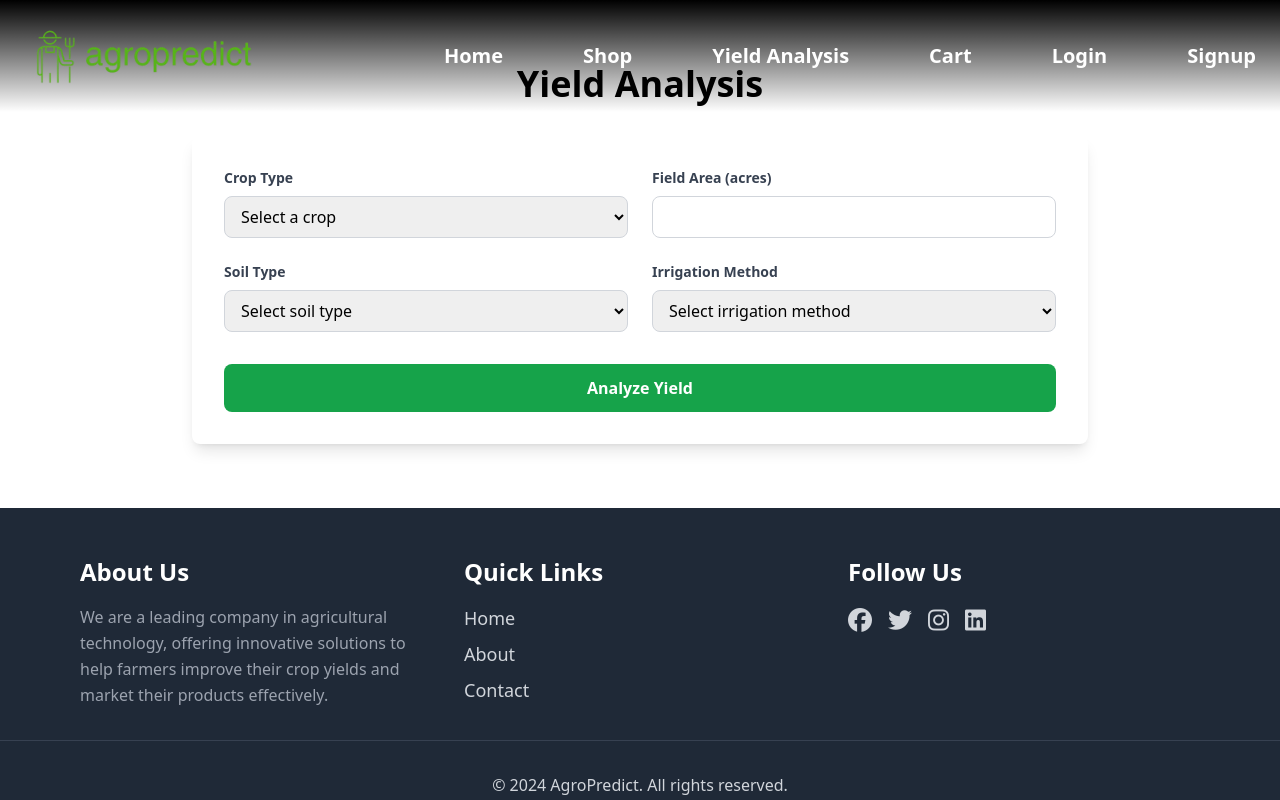
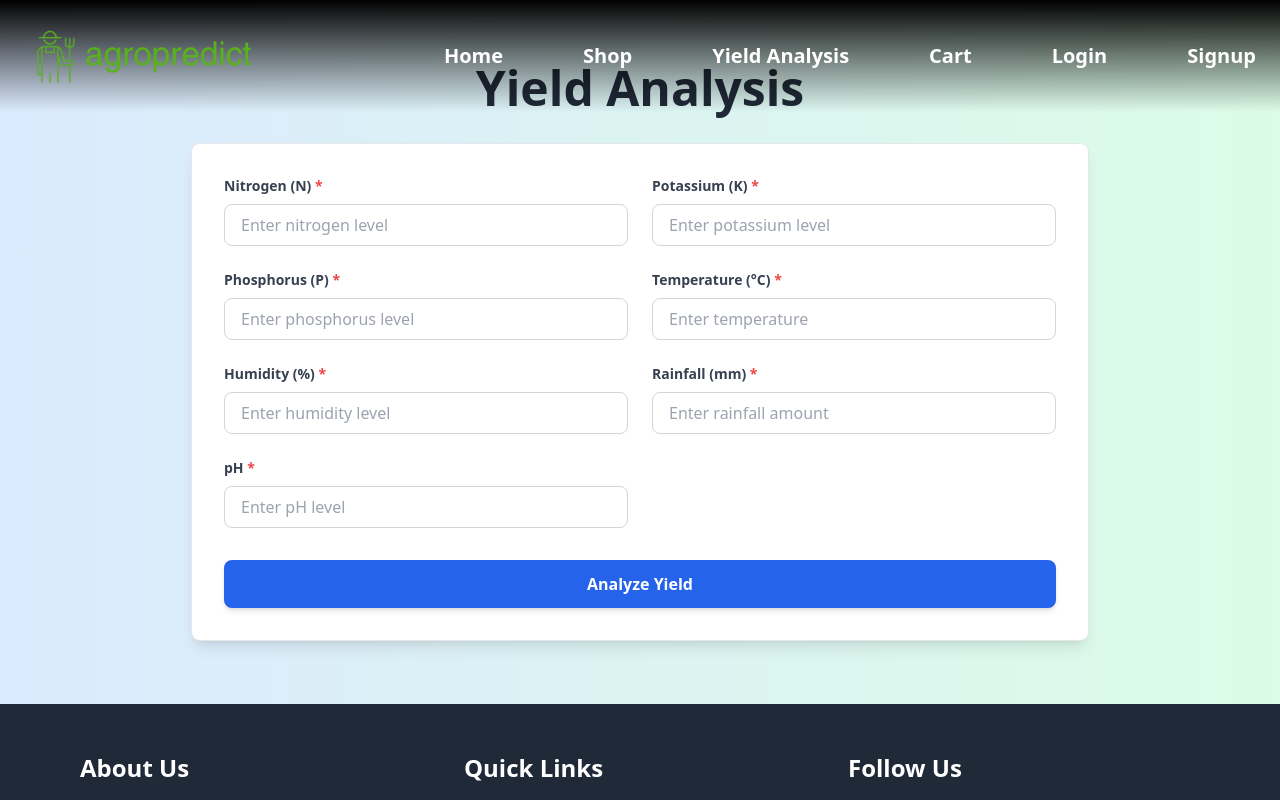
Before and after one commit to kartavya0203/Smart_individual, a React (Create React App) app in the folder Frontend/: page /yield-analysis in a window 1280 px wide. Shown: the top 800 px of the page. Built offline with nearby package versions, Linux system fonts and the light colour scheme.

Commit message:
yield analysis form changed

```diff
--- a/Frontend/src/components/Login.js
+++ b/Frontend/src/components/Login.js
@@ -73,53 +73,58 @@ const SignUp = () => {
       });
   };
   return (
-    <div>
+    <div className="min-h-screen flex justify-center items-center bg-cover bg-center bg-no-repeat">
   <form
     onSubmit={(e) => {
       e.preventDefault();
     }}
-        className="w-3/12 absolute p-10 border-2 flex flex-col gap-y-5 my-44 mx-auto right-0 left-0 justify-center"
+    className="w-3/12 p-10 border-2 border-green-400 rounded-lg shadow-lg flex flex-col gap-y-5 bg-white"
   >
+    <h2 className="text-center text-3xl font-bold text-green-600 mb-5">
+      {isSignIn ? "Sign In" : "Sign Up"}
+    </h2>
+
     {!isSignIn && (
       <input
         type="text"
         ref={username}
         placeholder="Enter username"
-            className="p-2 bg-gray-200"
+        className="p-3 border border-green-300 rounded-md focus:outline-none focus:ring-2 focus:ring-green-500 transition duration-200"
       />
     )}
     <input
       type="text"
       ref={email}
       placeholder="Enter Email"
-          className="p-2 bg-gray-200"
+      className="p-3 border border-green-300 rounded-md focus:outline-none focus:ring-2 focus:ring-green-500 transition duration-200"
     />
     <input
       type="password"
       ref={password}
       placeholder="Enter Password"
-          className="p-2 bg-gray-200"
+      className="p-3 border border-green-300 rounded-md focus:outline-none focus:ring-2 focus:ring-green-500 transition duration-200"
     />
 
     <button
       onClick={handleSubmit}
-          className="bg-blue-500 mx-auto w-32 p-2 rounded-lg text-white"
+      className="bg-green-500 mx-auto w-32 p-2 rounded-lg text-white hover:bg-green-600 transition duration-200"
     >
       {isSignIn ? "Sign In" : "Sign Up"}
     </button>
 
-        <div className="flex gap-2">
+    <div className="flex gap-2 text-gray-700">
       {isSignIn ? <p>New User?</p> : <p>Already Registered?</p>}
-
       <div
         onClick={toggleSignIn}
-            className="hover:underline cursor-pointer"
+        className="hover:underline cursor-pointer text-green-500"
       >
         {isSignIn ? "Sign Up now" : "Sign In now"}
       </div>
     </div>
   </form>
 </div>
+
+
   );
 };
 
--- a/Frontend/src/components/YieldAnalysis.js
+++ b/Frontend/src/components/YieldAnalysis.js
@@ -1,61 +1,122 @@
-// import Footer from "./Footer";
-// import Header from "./Header";
-
-// export const YieldAnalysis = () => {
-//   return (
-//     <div>
-//       <Header />
-//       YieldAnalysis
-//       <Footer />
-//     </div>
-//   );
-// };
-
 import Footer from "./Footer";
 import Header from "./Header";
 
 export const YieldAnalysis = () => {
   return (
-    <div className="min-h-screen flex flex-col">
+    <div className="min-h-screen flex flex-col bg-gradient-to-r from-blue-100 to-green-100">
       <Header />
       <main className="flex-grow container mx-auto px-4 py-16">
-        <h1 className="text-4xl font-bold mb-8 text-center">Yield Analysis</h1>
-        <div className="max-w-4xl mx-auto bg-white shadow-lg rounded-lg p-8">
+        <h1 className="text-5xl font-bold mb-8 text-center text-gray-800">Yield Analysis</h1>
+        <div className="max-w-4xl mx-auto bg-white shadow-lg rounded-lg p-8 ring-1 ring-gray-200">
           <form>
             <div className="grid grid-cols-1 md:grid-cols-2 gap-6">
+              {/* Nitrogen */}
               <div>
-                <label htmlFor="crop" className="block text-gray-700 text-sm font-bold mb-2">Crop Type</label>
-                <select id="crop" className="w-full px-3 py-2 border border-gray-300 rounded-lg focus:outline-none focus:border-blue-500">
-                  <option>Select a crop</option>
-                  <option>Wheat</option>
-                  <option>Corn</option>
-                  <option>Soybeans</option>
-                </select>
+                <label htmlFor="nitrogen" className="block text-gray-700 text-sm font-semibold mb-2">
+                  Nitrogen (N) <span className="text-red-500">*</span>
+                </label>
+                <input
+                  type="number"
+                  id="nitrogen"
+                  className="w-full px-4 py-2 border border-gray-300 rounded-lg focus:outline-none focus:ring-2 focus:ring-blue-400 transition duration-200"
+                  placeholder="Enter nitrogen level"
+                  required
+                />
               </div>
+
+              {/* Potassium */}
               <div>
-                <label htmlFor="area" className="block text-gray-700 text-sm font-bold mb-2">Field Area (acres)</label>
-                <input type="number" id="area" className="w-full px-3 py-2 border border-gray-300 rounded-lg focus:outline-none focus:border-blue-500" />
+                <label htmlFor="potassium" className="block text-gray-700 text-sm font-semibold mb-2">
+                  Potassium (K) <span className="text-red-500">*</span>
+                </label>
+                <input
+                  type="number"
+                  id="potassium"
+                  className="w-full px-4 py-2 border border-gray-300 rounded-lg focus:outline-none focus:ring-2 focus:ring-blue-400 transition duration-200"
+                  placeholder="Enter potassium level"
+                  required
+                />
               </div>
+
+              {/* Phosphorus */}
               <div>
-                <label htmlFor="soil" className="block text-gray-700 text-sm font-bold mb-2">Soil Type</label>
-                <select id="soil" className="w-full px-3 py-2 border border-gray-300 rounded-lg focus:outline-none focus:border-blue-500">
-                  <option>Select soil type</option>
-                  <option>Clay</option>
-                  <option>Sandy</option>
-                  <option>Loam</option>
-                </select>
+                <label htmlFor="phosphorus" className="block text-gray-700 text-sm font-semibold mb-2">
+                  Phosphorus (P) <span className="text-red-500">*</span>
+                </label>
+                <input
+                  type="number"
+                  id="phosphorus"
+                  className="w-full px-4 py-2 border border-gray-300 rounded-lg focus:outline-none focus:ring-2 focus:ring-blue-400 transition duration-200"
+                  placeholder="Enter phosphorus level"
+                  required
+                />
               </div>
+
+              {/* Temperature */}
               <div>
-                <label htmlFor="irrigation" className="block text-gray-700 text-sm font-bold mb-2">Irrigation Method</label>
-                <select id="irrigation" className="w-full px-3 py-2 border border-gray-300 rounded-lg focus:outline-none focus:border-blue-500">
-                  <option>Select irrigation method</option>
-                  <option>Drip</option>
-                  <option>Sprinkler</option>
-                  <option>Flood</option>
-                </select>
+                <label htmlFor="temperature" className="block text-gray-700 text-sm font-semibold mb-2">
+                  Temperature (°C) <span className="text-red-500">*</span>
+                </label>
+                <input
+                  type="number"
+                  step="0.1"
+                  id="temperature"
+                  className="w-full px-4 py-2 border border-gray-300 rounded-lg focus:outline-none focus:ring-2 focus:ring-blue-400 transition duration-200"
+                  placeholder="Enter temperature"
+                  required
+                />
+              </div>
+
+              {/* Humidity */}
+              <div>
+                <label htmlFor="humidity" className="block text-gray-700 text-sm font-semibold mb-2">
+                  Humidity (%) <span className="text-red-500">*</span>
+                </label>
+                <input
+                  type="number"
+                  step="0.1"
+                  id="humidity"
+                  className="w-full px-4 py-2 border border-gray-300 rounded-lg focus:outline-none focus:ring-2 focus:ring-blue-400 transition duration-200"
+                  placeholder="Enter humidity level"
+                  required
+                />
+              </div>
+
+              {/* Rainfall */}
+              <div>
+                <label htmlFor="rainfall" className="block text-gray-700 text-sm font-semibold mb-2">
+                  Rainfall (mm) <span className="text-red-500">*</span>
+                </label>
+                <input
+                  type="number"
+                  step="0.1"
+                  id="rainfall"
+                  className="w-full px-4 py-2 border border-gray-300 rounded-lg focus:outline-none focus:ring-2 focus:ring-blue-400 transition duration-200"
+                  placeholder="Enter rainfall amount"
+                  required
+                />
+              </div>
+
+              {/* pH */}
+              <div>
+                <label htmlFor="ph" className="block text-gray-700 text-sm font-semibold mb-2">
+                  pH <span className="text-red-500">*</span>
+                </label>
+                <input
+                  type="number"
+                  step="0.1"
+                  id="ph"
+                  className="w-full px-4 py-2 border border-gray-300 rounded-lg focus:outline-none focus:ring-2 focus:ring-blue-400 transition duration-200"
+                  placeholder="Enter pH level"
+                  required
+                />
               </div>
             </div>
-            <button type="submit" className="mt-8 w-full bg-green-600 hover:bg-green-700 text-white font-bold py-3 px-4 rounded-lg transition-colors duration-300">
+
+            <button
+              type="submit"
+              className="mt-8 w-full bg-blue-600 hover:bg-blue-700 text-white font-semibold py-3 rounded-lg shadow-md transition duration-200"
+            >
               Analyze Yield
             </button>
           </form>
```
Lines whose indentation alone changed are shown as unchanged.
